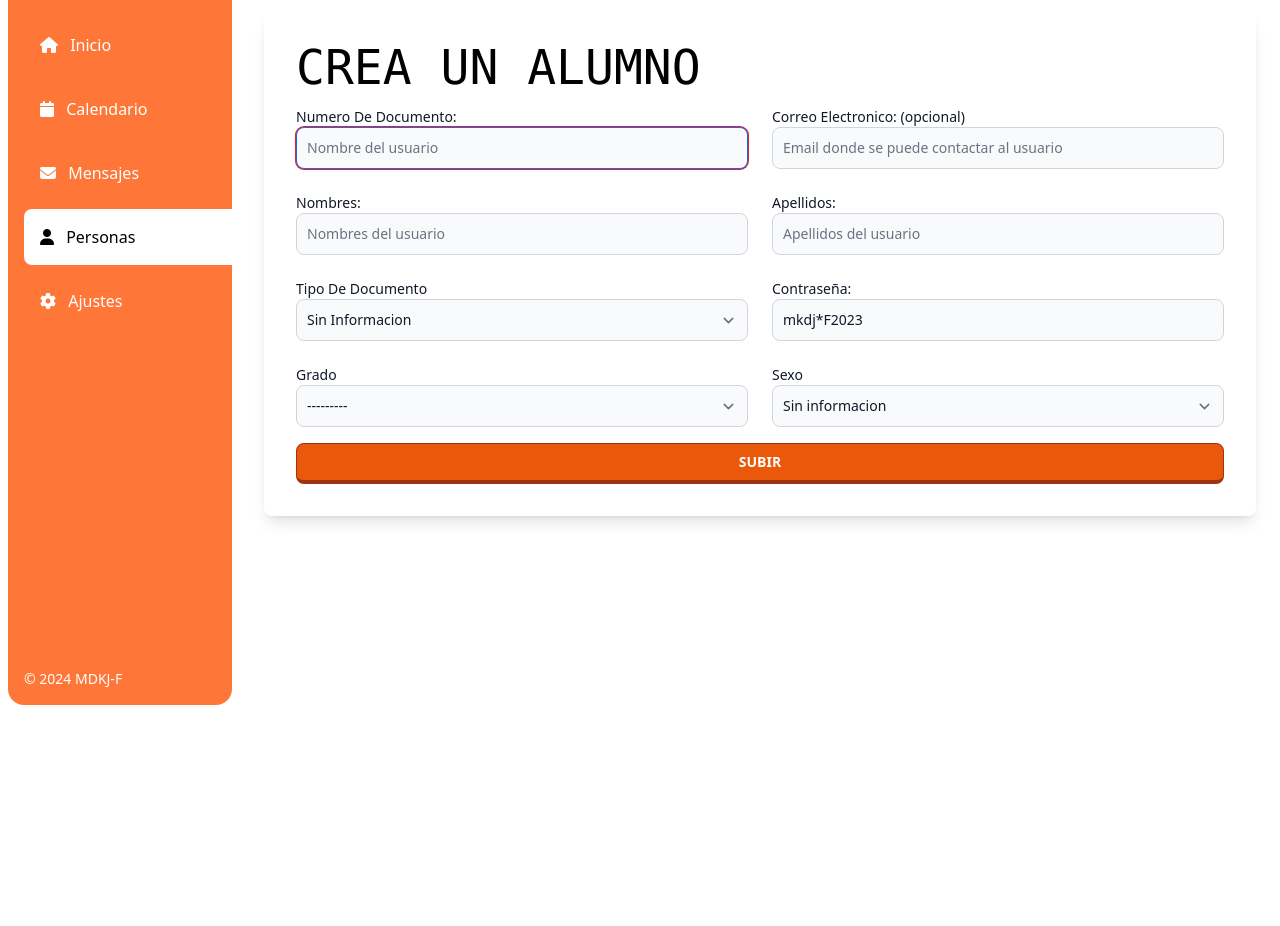
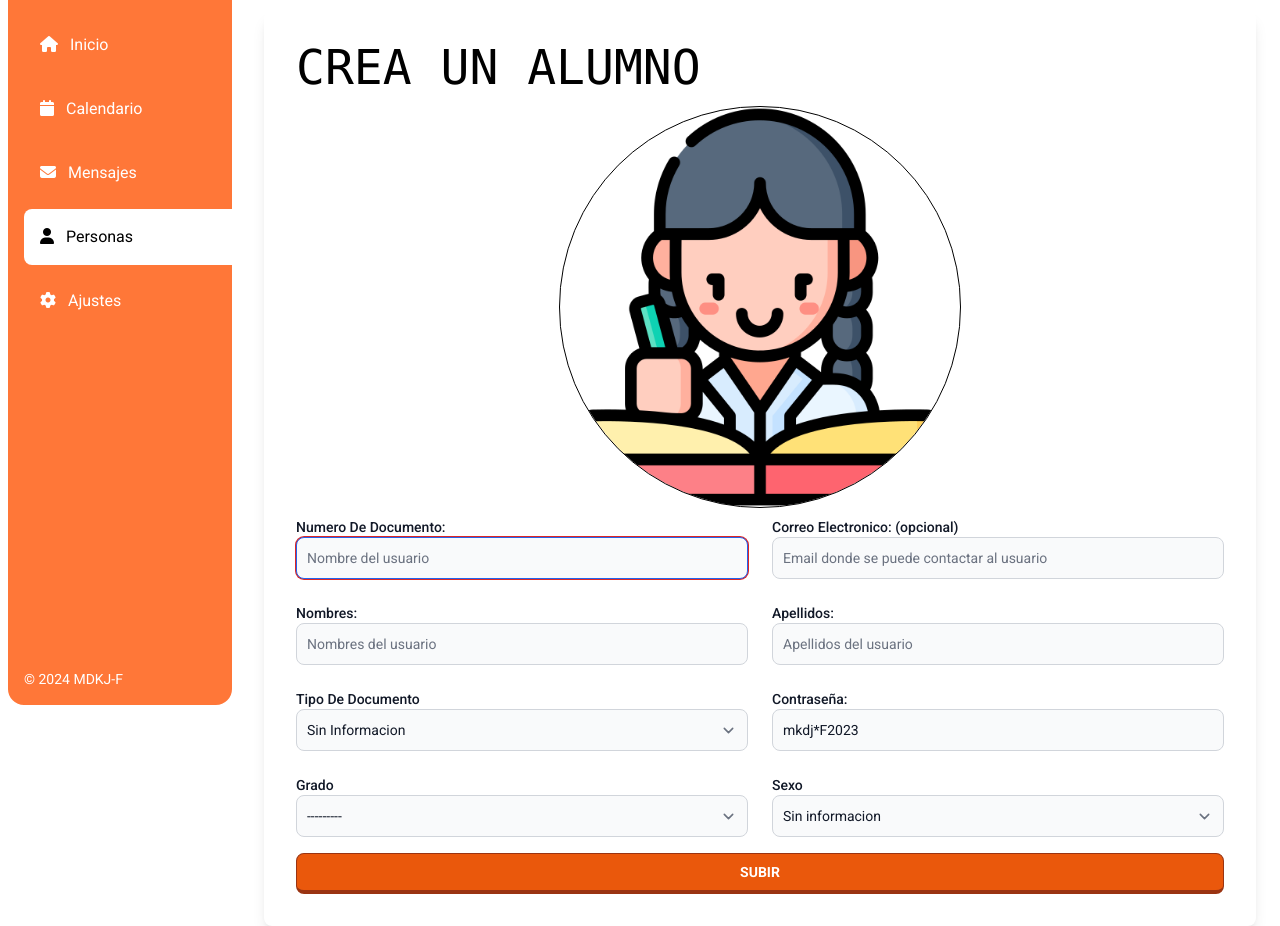
Before and after one commit to titooDiaz/PANEL-PARA-COLEGIOS, a Django app: page /gestores/crear/alumnos/ in a window 1280 px wide. Shown: the part 87-1013 px from the top of the page. Before the commit the page ends 792 px from the top, so only its background shows below. Run offline with Django 4.2, Linux system fonts and the light colour scheme; data that the repository does not hold is empty; some libraries are stand-ins or nearby versions.

Commit message:
formulario de alumnos con imagenes

```diff
--- a/colegio/gestores/forms.py
+++ b/colegio/gestores/forms.py
@@ -2,6 +2,11 @@ from django import forms
 from django.contrib.auth.forms import UserCreationForm
 from users.models import CustomUserGestor, CustomUserAlumno, CustomUserProfesores, CustomUserAdministrador, CustomUserAcudiente
 from informacion.models import Grado, Horarios_Partes, Materias
+
+#imagenes de usuarios
+from django.forms import ClearableFileInput
+
+
 #MENEJO DE ERRORES CON BASE DE DATOS
 # COMPROBAR SI HAY TABLAS O LA BASE DE DATOS ESTA VACIA...
 from django.db import connection
@@ -27,7 +32,7 @@ tablas_en_bd = obtener_tablas()
 class CustomUserAlumnoForm(UserCreationForm):
     class Meta:
         model = CustomUserAlumno
-        fields = ('username', 'first_name', 'last_name', 'email', 'password', 'tipo_documento', 'grado', 'sexo','password1','password2')
+        fields = ('username', 'first_name', 'last_name', 'email', 'password', 'tipo_documento', 'grado', 'sexo','password1','password2','cords','foto')
 
         widgets = {
             'username': forms.TextInput(attrs={'id':'username','class': 'bg-gray-50 border border-gray-300 text-gray-900 text-sm rounded-lg focus:ring-red-600 focus:border-red-600 block w-full p-2.5', 'placeholder': 'Nombre del usuario','autocomplete':'off'}),
@@ -55,6 +60,10 @@ class CustomUserAlumnoForm(UserCreationForm):
             'grado': forms.Select(attrs={'id':'grado','class': 'bg-gray-50 border border-gray-300 text-gray-900 text-sm rounded-lg focus:ring-red-600 focus:border-red-600 block w-full p-2.5'}),
 
             'sexo': forms.Select(attrs={'id':'sexo','class': 'bg-gray-50 border border-gray-300 text-gray-900 text-sm rounded-lg focus:ring-red-600 focus:border-red-600 block w-full p-2.5'}),
+
+            'cords': forms.TextInput(attrs={'class': 'cords hidden', 'id':'cords'}),
+            'foto': ClearableFileInput(attrs={ "class":"block w-full text-sm text-gray-900 border border-gray-300 rounded-lg cursor-pointer bg-gray-50 p-2.5", "id":"input-file", "type":"file","accept":".png,.jpg,.jpeg","name":"input-file"}),
+
         }
     def __init__(self, *args, **kwargs):
         super().__init__(*args, **kwargs)
--- a/colegio/gestores/views.py
+++ b/colegio/gestores/views.py
@@ -3,8 +3,29 @@ from django.views.generic import TemplateView, View
 from .forms import CustomUserGestorForm, CustomUserAlumnoForm, CustomUserProfesoresForm, GradoForm, MateriasForm, Horarios_PartesForm, CustomUserAcudienteForm, CustomUserAdministradorForm
 from informacion.models import Grado,Horarios_Partes, HorarioDiario
 from django.contrib import messages
+from users.models import CustomUserAlumno
 
-from users.models import CustomUserAlumno
+#trabaja con imagenes y espacios en la memoria
+import io
+from PIL import Image
+from django.core.files.base import ContentFile
+
+def recorte_imagenes(cords, foto):
+    cords = cords.split(',')
+    coordenadas_recorte = (
+        int(cords[0]),
+        int(cords[1]),
+        int(cords[0]) + int(cords[2]),
+        int(cords[1]) + int(cords[3])
+    )
+
+    imagen_original = Image.open(foto)
+    imagen_recortada = imagen_original.crop(coordenadas_recorte)
+
+    # Crear un objeto de archivo en memoria y guardar la imagen recortada en él
+    image_io = io.BytesIO()
+    imagen_recortada.save(image_io, format='PNG')#GUARDAMOS LA NUEVA IMAGEN EN FORMATO PNG EN LA VARIABLE 'image_io'
+    return image_io
 
 def obtener_estudiantes_por_grado(grado_id):
     try:
@@ -19,8 +40,22 @@ class CreateAlumno(View):
         print(form.is_valid())
         if form.is_valid():
             username = form.cleaned_data['username']
+            # FOTO
+            foto = form.cleaned_data.get('foto')
+            if foto != 'alumnos/profile.png' :
+                cords = form['cords'].value()
+                cords= cords.split(':')
+                cords = cords[0]
+
+                image_io = recorte_imagenes(cords, foto)
+                # Asignar el objeto de archivo al campo 'foto'
+                form.instance.foto.save('profile.png', ContentFile(image_io.getvalue()))
+
+            #agregamos el resto del fomulario, usertname == documento
             alumno = form.save(commit=False)
             alumno.numero_documento = username
+
+            # Guardar el formulario para actualizar la instancia del modelo
             alumno.save()
         else:
             print(form.errors)
--- a/colegio/templates/users/alumnos/create_alumnos.html
+++ b/colegio/templates/users/alumnos/create_alumnos.html
@@ -4,16 +4,31 @@
 </head>
 {% extends 'base.html' %}
 
-
 {% block content %}
 {% load static %}
+<head>
+    <link rel="stylesheet" href="{% static 'css/recorte_imagenes/cropper.css' %}">
+    <link rel="stylesheet" href=" {% static 'css/recorte_imagenes/index.css' %}">
+</head>
+
 <div class="bg-white p-8 rounded-lg shadow-lg">
     <h5 class="text-5xl font-mono mb-4">CREA UN ALUMNO</h5>
     <!-- Formulario Para Crear Las Cuentas De Los Alumnos -->
 
-    <form method="post" action="{% url 'CrearAlumno' %}">
+    <form method="post" action="{% url 'CrearAlumno' %}" enctype="multipart/form-data" id="formulario">
         {% csrf_token %}
+
         <div>
+            <div class="container">
+                <div class="group">
+                    <img src="{% static 'img/usuarios/alumnos.png' %}" class="crop-image" id="crop-image">
+                    {{form.foto}}
+                    <label for="input-file" class="label-file">Haz click aquí para subir una imagen</label>
+                </div>
+            </div>
+
+            {% include 'users/recorte_fotos.html' %}
+
             <div class=" grid md:gap-6 lg:gap-6 mb-2 md:grid-cols-2">
                 <div>
                     <label for="username" class="block  text-sm font-medium text-gray-900">Numero De Documento: </label>
@@ -51,6 +66,8 @@
                     {{form.password2}}
                     {{form.password1}}
                 </div>
+
+                {{form.cords}}
             </div>
             <div class="mt-4">
                 <button type="submit" id="myButton" class=" block py-2 font-semibold text-sm text-white px-4 rounded-lg bg-orange-600 border-l border-r border-t border-4 border-orange-800 hover:scale-105 transition duration-300 ease-in-out focus:border focus:mt-1 w-full">SUBIR</button>
@@ -61,4 +78,9 @@
 </div>
 <!--PASSWORD INPUTS-->
 <script src="{% static 'js/password_create_users.js' %}"></script>
+
+<!--RECORTE DE IMAGENES-->
+<script src="{% static 'js/recorte_imagenes/jquery.js' %}"></script>
+<script src="{% static 'js/recorte_imagenes/index.js' %}"></script>
+<script src="{% static 'js/recorte_imagenes/cropper.js' %}"></script>
 {% endblock content %}
--- /dev/null
+++ b/colegio/templates/users/recorte_fotos.html
@@ -0,0 +1,20 @@
+<!--MODAL PARA RECORTAR IMAGEN-->
+<div class="modal">
+    <div class="modal-content">
+        <div class="modal-header">
+            <p>RECORTA TU FOTO</p>
+        </div>
+        <div class="modal-body">
+            <div class="content-imagen-cropper">
+                <img src="" alt="" class="img-cropper" id="img-cropper">
+            </div>
+            <div class="content-imagen-sample">
+                <div src="" alt="" class="img-sample" id="img-croppered"></div>
+            </div>
+        </div>
+        <div class="modal-footer">
+            <button class="block py-2 font-semibold text-sm text-white px-4 rounded-lg bg-orange-800 border-l border-r border-t border-4 border-black hover:scale-105 transition duration-300 ease-in-out focus:border focus:mt-1 w-full" id="cut">Recortar</button>
+            <button class="block py-2 font-semibold text-sm text-white px-4 rounded-lg bg-orange-600 border-l border-r border-t border-4 border-orange-800 hover:scale-105 transition duration-300 ease-in-out focus:border focus:mt-1 w-full" id="close">Cancelar</button>
+        </div>
+    </div>
+</div>
--- a/colegio/theme/static/css/dist/styles.css
+++ b/colegio/theme/static/css/dist/styles.css
@@ -735,18 +735,6 @@ select {
   }
 }
 
-.sr-only {
-  position: absolute;
-  width: 1px;
-  height: 1px;
-  padding: 0;
-  margin: -1px;
-  overflow: hidden;
-  clip: rect(0, 0, 0, 0);
-  white-space: nowrap;
-  border-width: 0;
-}
-
 .pointer-events-none {
   pointer-events: none;
 }
--- a/colegio/users/models.py
+++ b/colegio/users/models.py
@@ -78,6 +78,7 @@ class Colegio(models.Model):
 
 
 class CustomUser(AbstractUser):
+    cords = models.TextField(null=True, blank=True)
     tipo_documento = models.CharField(max_length=50,choices=TIPO_DOCUMENTO, default='Sin informacion')
     numero_documento = models.CharField(max_length=20, null=True, blank=True)
     introduccion = models.TextField(null=True, blank=True)
```
Also changed, not shown: colegio/PanelParaColegios.sqlite3, colegio/informacion/migrations/0001_initial.py, colegio/informacion/migrations/0002_initial.py, colegio/users/migrations/0001_initial.py.
